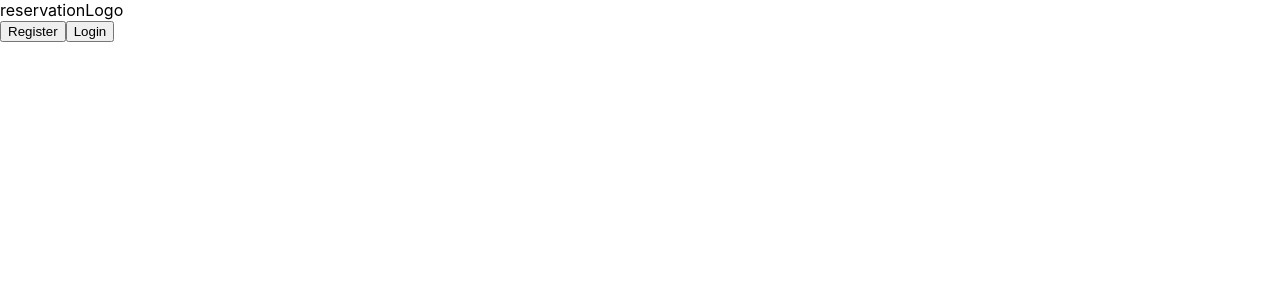
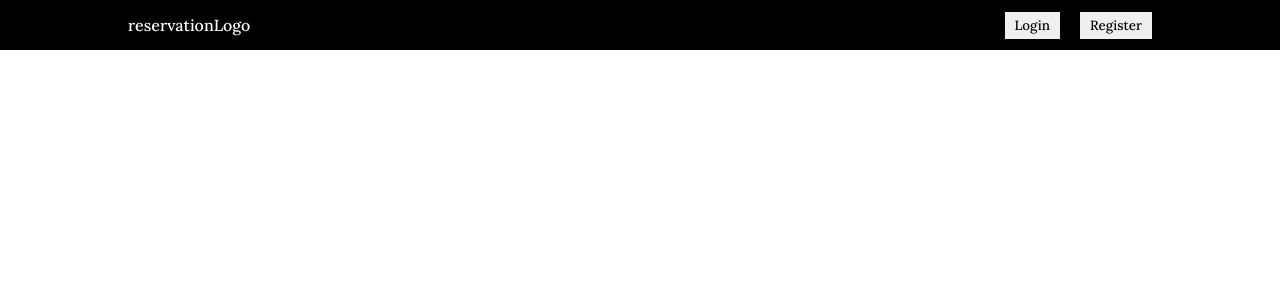
Before and after one commit to heissenberg06/hotel-reservation, a React (Create React App) app in the folder client/: page / in a window 1280 px wide. Shown: the top 300 px of the page. Built offline with nearby package versions, Linux system fonts and the light colour scheme.

Commit message:
before header

```diff
--- a/client/public/index.html
+++ b/client/public/index.html
@@ -41,3 +41,7 @@
     -->
   </body>
 </html>
+
+<link rel="preconnect" href="https://fonts.googleapis.com">
+<link rel="preconnect" href="https://fonts.gstatic.com" crossorigin>
+<link href="https://fonts.googleapis.com/css2?family=Lora:ital,wght@0,400..700;1,400..700&display=swap" rel="stylesheet">
--- a/client/src/pages/home/Home.jsx
+++ b/client/src/pages/home/Home.jsx
@@ -7,12 +7,25 @@ const Home = () => {
             <div className="navContainer">
                 <span className="logo">reservationLogo</span>
                 <div className="navItems">
+                    <button className="navButton">Login</button>
+                    <button className="navButton">Register</button>
+                </div>
+            </div>
+        </div>
+    )
+}
+
+export default Home;
+
+
+/*
+        <div className="navbar">
+            <div className="navContainer">
+                <span className="logo">reservationLogo</span>
+                <div className="navItems">
                     <button className="navButton">Register</button>
                     <button className="navButton">Login</button>
                 </div>
                 </div>
             </div>
-    )
-}
-
-export default Home;
+*/
--- a/client/src/pages/home/home.css
+++ b/client/src/pages/home/home.css
@@ -0,0 +1,30 @@
+.navbar{
+    height: 50px;
+    background-color: black;
+    display: flex;
+    justify-content: center;
+}
+
+.navContainer{
+    width: 100%;
+    max-width: 1024px;
+    color: white;
+    font-family: "Lora", serif;
+    display: flex;  /*without using it, we cannot align anything*/
+    align-items: center; /* vertically alignment */
+    justify-content: space-between; /*to seperate them*/
+}
+
+.logo{
+    font-weight: 500;
+}
+
+.navButton{
+    margin-left: 20px;
+    border: none;
+    padding: 5px 10px;
+    cursor: pointer;
+    color: black;
+    font-family: "Lora", serif;
+    font-weight: 500;
+}
```
